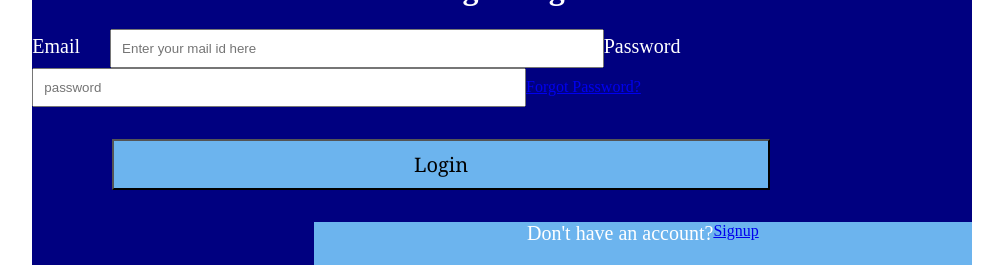
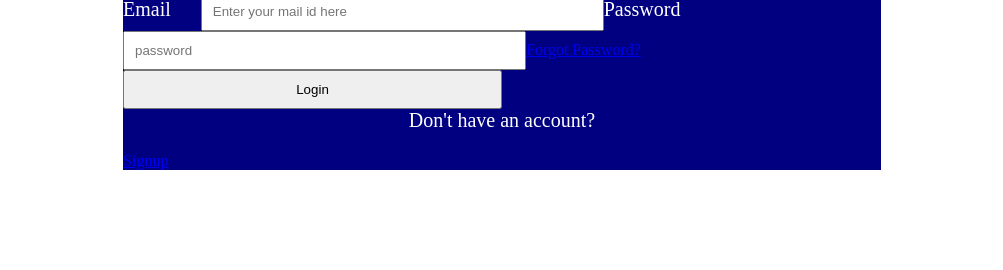
Before and after one commit to EmbarckleSweetlin/login-form, a React (Create React App) app: page / in a window 1280 px wide. Shown: the part 626-896 px from the top of the page, without its empty margins (146-1149 px from the left). After the commit the page ends 804 px from the top, so only its background shows below. Built offline with nearby package versions, Linux system fonts and the light colour scheme.

Commit message:
change id and class attribute name

```diff
--- a/src/loginPage/login.js
+++ b/src/loginPage/login.js
@@ -36,6 +36,7 @@ export function LoginForm() {
           <label className="login-label">Email</label>
           <input
             id="login-mailInput"
+            className="login-input"
             type="email"
             pattern="[a-z0-9]+@[a-z]+\.[a-z]{2,3}"
             placeholder="Enter your mail id here"
@@ -43,6 +44,7 @@ export function LoginForm() {
           ></input>
           <label className="login-label">Password</label>
           <input
+          className="login-input"
             id="password-input"
             type="password"
             placeholder="password"
@@ -50,10 +52,10 @@ export function LoginForm() {
   title="Must contain at least one  number and one uppercase and lowercase letter, and at least 8 or more characters"
             onChange={(e) => setPassword(e.target.value)}
             required></input>
-            <a href="/forgetpassword">Forgot Password?</a>
-        <input id="submit" type="submit" value="Login" />
-        <div id="signup">
-          <p>Don't have an account?</p>
+            <a id="login-forgetpassword" href="/forgetpassword">Forgot Password?</a>
+        <input id="loginButton" type="submit" value="Login" />
+        <div id="login-signup">
+          <p id="login-para">Don't have an account?</p>
           <a id="login-signupLink" href="/signup">
             Signup
           </a>
```
